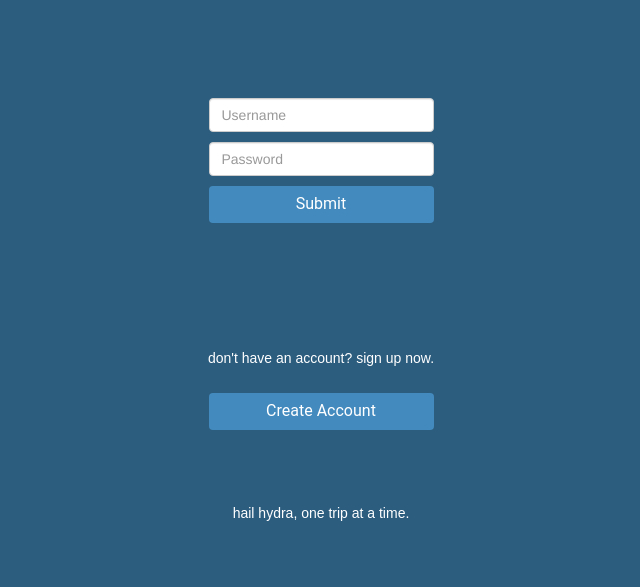
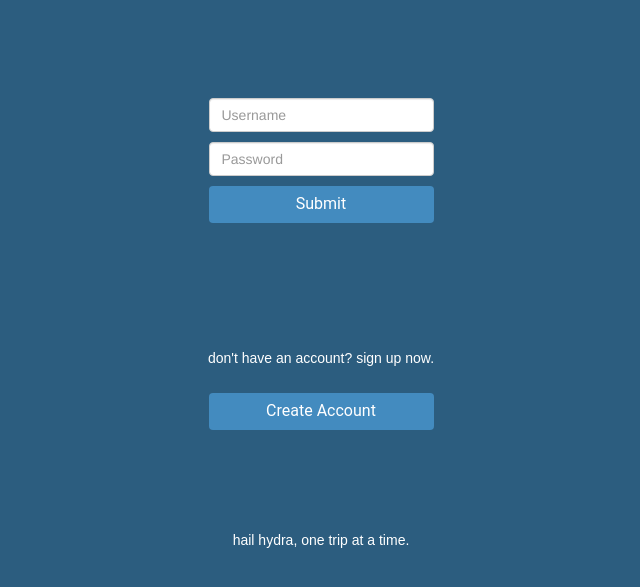
Before and after one commit to hydra-reactor/hydra-reactor, a website: page client/index.html in a window 1280 px wide. Shown: the part 237-824 px from the top of the page, without its empty margins (319-959 px from the left). Before the commit the page ends 800 px from the top, so only its background shows below. Drawn offline with nearby package versions, Linux system fonts and the light colour scheme; some packages are replaced by stand-ins of ours; a web font is replaced by a local one.

Commit message:
Last fix for issues with footer layout across all views

```diff
--- a/client/styles.css
+++ b/client/styles.css
@@ -223,11 +223,11 @@ div.login-link {
 }
 
 div.footer {
-  position: absolute;
+  position: relative;
   text-align: center;
   width: 100%;
   height: 60px;
-  bottom: 0;
+  bottom: -325px;
   font-family: 'Aclonica', sans-serif;
   color: white;
 }
```
